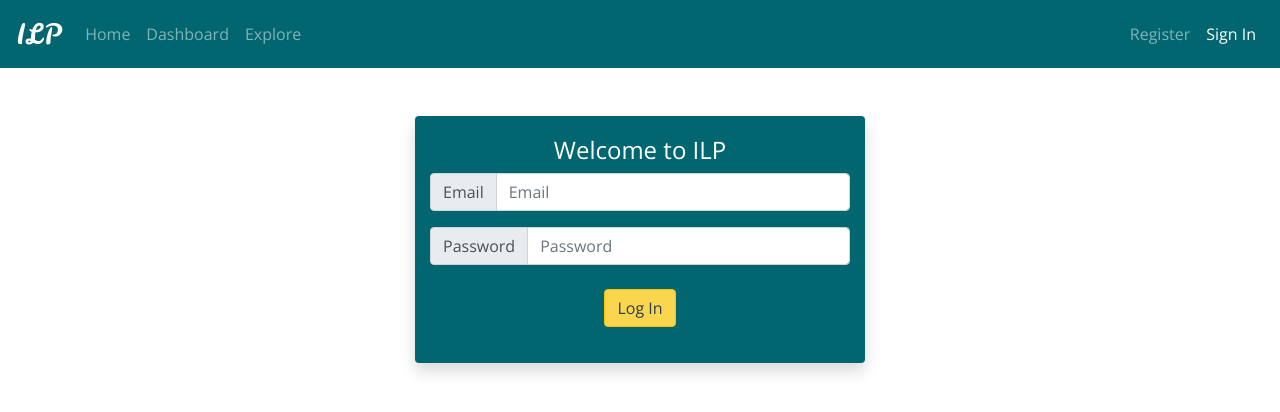
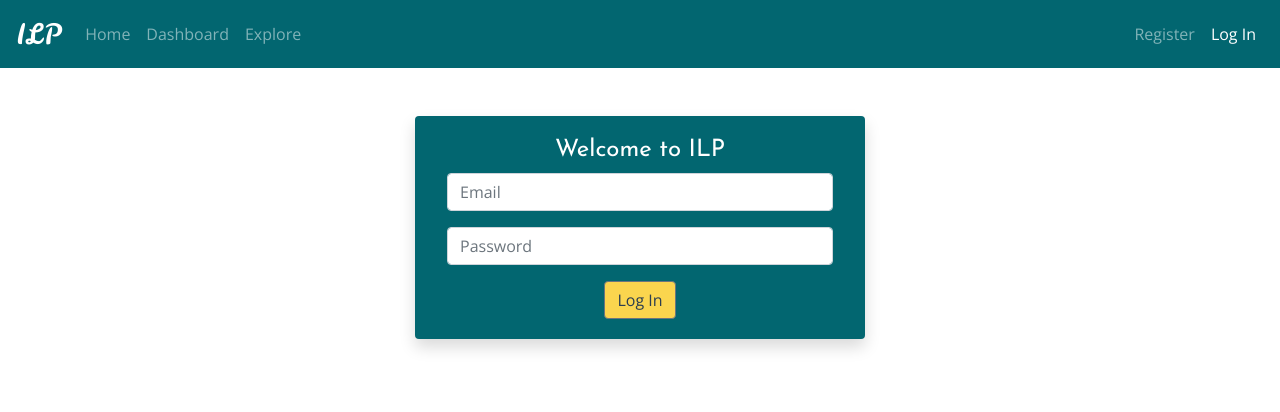
Before and after one commit to jesipr/FeatherFE, a Vue app: page /signin in a window 1280 px wide. Shown: the top 412 px of the page. Built offline with nearby package versions, Linux system fonts and the light colour scheme; what vue-particles, vue-resource would draw is missing.

Commit message:
Vuelidate Added and Log In Validation

```diff
--- a/package.json
+++ b/package.json
@@ -20,6 +20,7 @@
     "vue-particles": "^1.0.9",
     "vue-resource": "^1.5.1",
     "vue-router": "^3.0.3",
+    "vuelidate": "^0.7.4",
     "vuex": "^3.1.1"
   },
   "devDependencies": {
--- a/src/App.vue
+++ b/src/App.vue
@@ -16,7 +16,7 @@
           <!-- ONLY when logged out -->
           <b-navbar-nav v-if="!isAuth" class="ml-auto">
             <b-nav-item :active='$route.name =="signup"' to="/signup">Register</b-nav-item>
-            <b-nav-item :active='$route.name =="signin"' to="/signin">Sign In</b-nav-item>
+            <b-nav-item :active='$route.name =="signin"' to="/signin">Log In</b-nav-item>
           </b-navbar-nav>
           <b-navbar-nav v-else class="ml-auto">
             <b-nav-item class="mr-2" :active='$route.name =="signin"' to="/signin">My Profile</b-nav-item>
--- a/src/main.js
+++ b/src/main.js
@@ -3,6 +3,7 @@ import BootstrapVue from 'bootstrap-vue';
 import AOS from 'aos';
 import VueParticles from 'vue-particles';
 import VueResource from 'vue-resource';
+import Vuelidate from 'vuelidate';
 import Vuex from 'vuex';
 import 'bootstrap/dist/css/bootstrap.css';
 import 'bootstrap-vue/dist/bootstrap-vue.css';
@@ -26,6 +27,7 @@ library.add(faUserGraduate);
 library.add(faPlus);
 Vue.component('font-awesome-icon', FontAwesomeIcon);
 
+Vue.use(Vuelidate);
 Vue.use(Vuex);
 Vue.use(VueParticles);
 Vue.use(VueResource);
--- a/src/views/SignIn.vue
+++ b/src/views/SignIn.vue
@@ -4,16 +4,28 @@
       <div class="mx-auto white-card rounded shadow mt-5">
         <h4>Welcome to ILP</h4>
         <b-container>
-          <b-form>
+          <b-form @submit.stop.prevent="login">
             <b-form-group>
-              <b-input-group prepend="Email" class="mts-3">
-                <b-form-input v-model="userInput.email" placeholder="Email" type="email"></b-form-input>
-              </b-input-group>
-              <b-input-group prepend="Password" class="mt-3">
-                <b-form-input v-model="userInput.pw" placeholder="Password" type="password"></b-form-input>
-              </b-input-group>
-              <b-button v-on:click="login" variant="warning" class="mt-4">Log In</b-button>
+              <b-form-input
+                id="email-input"
+                placeholder="Email"
+                name="email-input"
+                v-model="$v.form.email.$model"
+                :state="$v.form.email.$dirty ? !$v.form.email.$error : null"
+                aria-describedby="email-input-feedback"
+              ></b-form-input>
+              <b-form-invalid-feedback id="email-input-feedback">Please enter a valid email</b-form-invalid-feedback>
             </b-form-group>
+            <b-form-group>
+              <b-form-input
+                id="password-input"
+                placeholder="Password"
+                name="password-input"
+                v-model="$v.form.password.$model"
+              ></b-form-input>
+
+            </b-form-group>
+            <b-button type="submit">Log In</b-button>
           </b-form>
         </b-container>
       </div>
@@ -22,59 +34,63 @@
 </template>
 
 <script>
+import { validationMixin } from "vuelidate";
+import { required, minLength, email } from "vuelidate/lib/validators";
+
 export default {
+  mixins: [validationMixin],
   data() {
     return {
-      userInput: {
-        email: "",
-        pw: ""
+      form: {
+        email: null,
+        password: null
       }
     };
   },
+  validations: {
+    form: {
+      email: {
+        email,
+        required
+      },
+      password: {
+        required
+      }
+    }
+  },
   methods: {
-    login(event) {
-      if (this.userInput.email === "" || this.userInput.pw === "") {
-      } else {
-        let signIn_data = {
-          email: this.userInput.email,
-          password: this.userInput.pw
-        };
+    login() {
+      this.$v.form.$touch();
+      if (this.$v.form.$anyError) {
+        return;
+      }
 
-        this.$store.dispatch("auth/login", signIn_data).then(() => {
-          console.log("Success");
-        });
-      }
-      // if (this.userInput.email === "" || this.userInput.pw === "") {
-      //   console.log("No input");
-      // } else {
-      //   const data_json = JSON.stringify({
-      //     email: this.userInput.email,
-      //     password: this.userInput.pw
-      //   });
-      //   this.$http
-      //     .post("http://localhost:5000/Feather/signin", data_json, {
-      //       headers: {
-      //         "Content-type": "application/json"
-      //       }
-      //     })
-      //     .then(data => {
-      //       console.log(data);
-      //     })
-      //     .catch(error => {
-      //       console.log(`error: ${error}`);
-      //     });
-      // }
+      let signIn_data = {
+        email: this.form.email,
+        password: this.form.password
+      };
+
+      console.log(signIn_data);
+
+      this.$store.dispatch("auth/login", signIn_data).then(() => {
+        console.log("Success");
+      });
     }
   }
 };
 </script>
 
 <style scoped>
+@import url('https://fonts.googleapis.com/css?family=Josefin+Sans:400,700|Leckerli+One|Open+Sans:400,400i,600,600i,700,700i&display=swap');
+.container{
+  padding: 0 2rem;
+}
 .btn {
   background: #fad54e;
   color: inherit;
 }
 h4 {
+  font-family: "Josefin Sans", sans-serif;
   color: white;
 }
 .white-card {
```
Also changed, not shown: store/modules/auth.js (line endings or trailing spaces), 1 other file (tests, documents, lock files or other folders).
